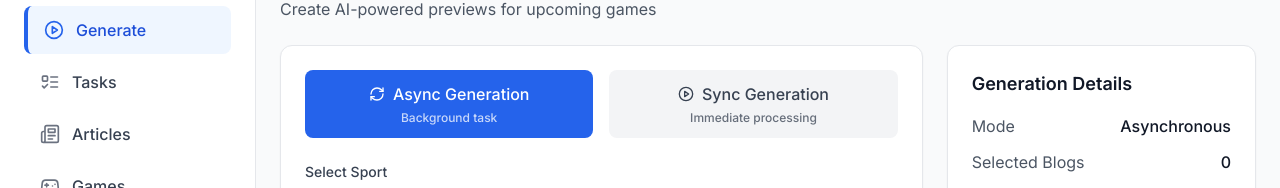
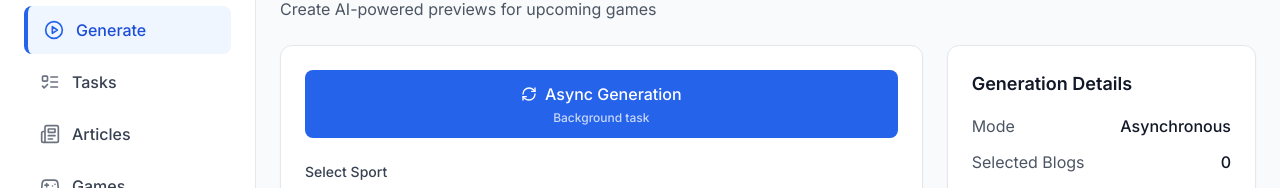
Before and after one commit to ghufranshahid116-code/llm-blog-dashboard, a Next.js app: page /generate in a window 1280 px wide. Shown: the part 134-322 px from the top of the page. Built offline with nearby package versions, Linux system fonts and the light colour scheme; no server answers; sample sign-in values are in the browser's storage.

Commit message:
remove sync generation button

```diff
--- a/app/generate/page.tsx
+++ b/app/generate/page.tsx
@@ -75,21 +75,7 @@ export default function GeneratePage() {
                 </div>
                 <p className="text-xs mt-1 opacity-75">Background task</p>
               </button>
-              <button
-                type="button"
-                onClick={() => setIsAsync(false)}
-                className={`flex-1 py-3 px-4 rounded-lg text-center font-medium transition-colors ${
-                  !isAsync
-                    ? 'bg-primary-600 text-white'
-                    : 'bg-gray-100 text-gray-700 hover:bg-gray-200'
-                }`}
-              >
-                <div className="flex items-center justify-center space-x-2">
-                  <PlayCircle className="w-4 h-4" />
-                  <span>Sync Generation</span>
-                </div>
-                <p className="text-xs mt-1 opacity-75">Immediate processing</p>
-              </button>
+
             </div>
 
             {/* Form */}
--- a/app/health/page.tsx
+++ b/app/health/page.tsx
@@ -2,7 +2,7 @@
 
 import { useEffect, useState } from "react";
 import LoadingSpinner from "../../components/LoadingSpinner";
-import { nhlApi } from "../../lib/api";
+import { sportsApi } from "../../lib/api";
 
 // Define the HealthResponse type based on the new API format
 export type HealthResponse = {
@@ -27,7 +27,7 @@ export default function HealthPage() {
     const fetchHealthData = async () => {
       try {
         // Fetch the health data from API
-        const data: HealthResponse = await nhlApi.healthCheck(); // nhlApi.healthCheck should already return parsed JSON
+        const data: HealthResponse = await sportsApi.healthCheck(); // nhlApi.healthCheck should already return parsed JSON
         setHealthData(data);
       } catch (err) {
         setError(err instanceof Error ? err.message : "An unknown error occurred");
```
